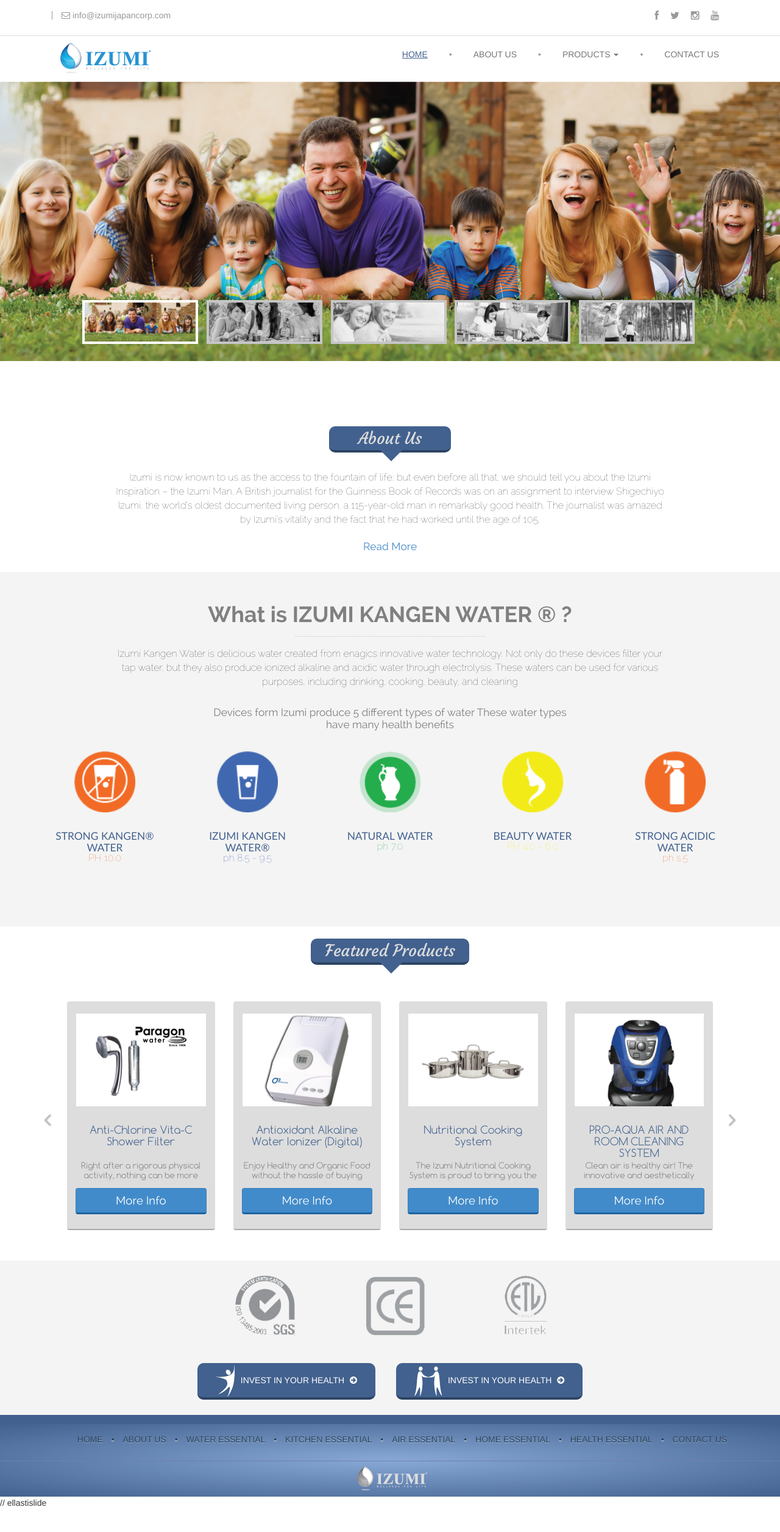
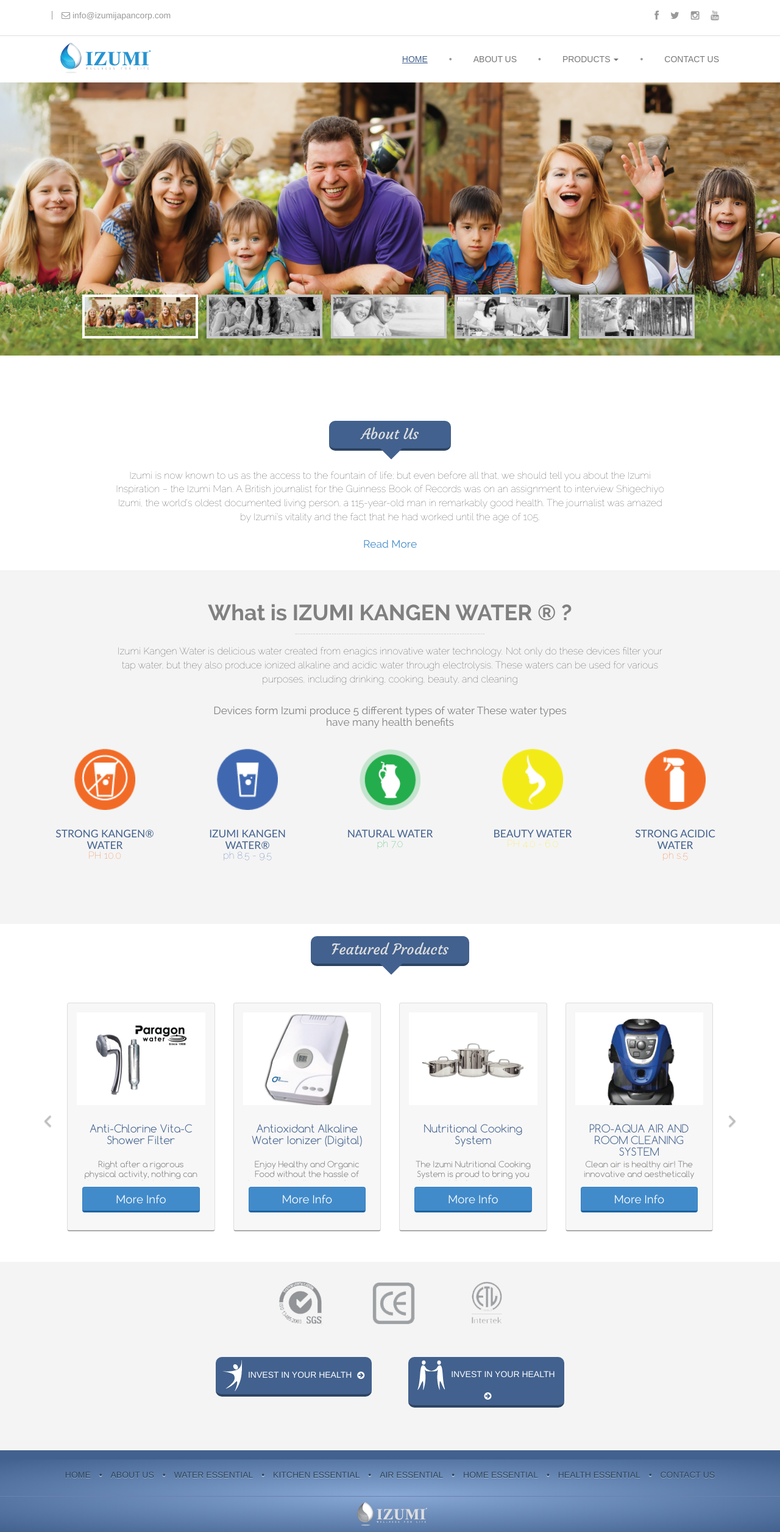
Before and after one commit to mhoypalaboi23/mhoy, a PHP site: page / in a window 1280 px wide. Shown: the whole page at 61% size. Before the commit the page ends 2470 px from the top, so only its background shows below. Run offline with PHP 8.4, Linux system fonts and the light colour scheme; some libraries are stand-ins or nearby versions.

Commit message:
modify css and php

```diff
--- a/assets/css/main.css
+++ b/assets/css/main.css
@@ -26,7 +26,11 @@
   font-family: 'Comfortaa-regular';
   src: url(../fonts/Comfortaa-Regular.ttf);
 }
+@import url(http://fonts.googleapis.com/css?family=Varela+Round);
 
+body {
+  overflow-x: hidden;
+}
 /* carousel */
 .media-carousel
 {
@@ -72,15 +76,20 @@
   bottom: 0px;
   margin-right: -19px;
 }
+/*Translate*/
+/*.skiptranslate {
+display: none;
+}*/
 /* Changes the colour of the indicators */
 .media-carousel .carousel-indicators li
 {
   background: #c0c0c0;
 }
 .thumbnail {
-  background: #DDDDDD !important;
+  background: #F7F7F7 !important;
   border-bottom: 2px solid rgba(170, 170, 170, 1);
   padding-bottom: 15px;
+  position: relative;
 }
 .thumbnail h3 {
  font-family: 'Comfortaa-Light';
@@ -113,21 +122,23 @@
 }
 .thumb-img
 {
-  max-width: 230px;
-  max-height: 152px;
-  overflow: hidden;
-  margin-left: 10px;
-  margin-right: 10px;
-  margin-top: 15px;
+
+  height: 152px;
+  position: relative;
   background: white;
 }
 .thumb-img img {
   height: 152px;
   display: block;
   margin: auto;
+    overflow: hidden;
+  position: absolute;
+  left: 0;
+  right: 0;
 }
 #media .thumbnail {
   height: 375px;
+  padding: 15px !Important;
 }
 .multi-products .thumbnail img
 {
@@ -214,6 +225,13 @@ select.form-control {
 .main-nav .navbar-default  {
   background: none;
   border: none;
+ font-family: 'Varela Round', sans-serif;
+}
+.navbar {
+  margin: 0;
+}
+.container-fluid {
+  padding: 13px 15px;
 }
 .main-nav .navbar-nav > li  {
   padding-left: 20px;
@@ -251,7 +269,7 @@ select.form-control {
   color: #999999;
 }
 .nav-wrapper {
-  padding-top: 5px;
+
 }
 .main-nav .nav {
   float: right;
@@ -275,6 +293,7 @@ select.form-control {
   position: relative;
   top: -100px;
 }
+
 .list-inline {
   text-align: center;
 }
@@ -297,7 +316,8 @@ select.form-control {
   color: #DDDDDD;
   padding-top: 5px;
   padding-bottom: 5px;
-  font-size: 20pt;
+  font-size: 18pt;
+line-height: 35px;
   margin-bottom: 0;
   text-shadow: rgba(45, 68, 99, 1);
 }
@@ -398,9 +418,7 @@ select.form-control {
   background: none !important;
   border: none;
 }
-.ikw .col-md-2 {
-  width: 20%;
-}
+
 .ikw .caption h3, p {
   text-align: center;
   text-transform: uppercase;
@@ -435,28 +453,31 @@ select.form-control {
 .certi-logos img {
   display: block;
   margin: auto;
+  width: 100%;
+  max-width: 400px;
+padding-top: 15px;
 }
 .certificates  {
   background: none repeat scroll 0% 0% #F4F4F4;
-  padding-bottom: 30px;
+
 }
 .certificate-btn {
   text-align: center;
-  margin-top: 30px;
+  margin-top: 30px !important;
+
 }
-.certificate-btn a:first-child {
-  margin-right: 30px;
+
+.certificate-btn {
+
 }
 .certificate-btn a {
   background: #42618E;
-  padding-left: 30px;
-  padding-right: 30px;
-  padding-top: 20px;
-  padding-bottom: 20px;
+  padding: 5px 10px;
+display: block;
   color: white;
   border-radius: 10px;
-  width: 500px;
   border-bottom: 4px solid #2D4463;
+  margin: 10px 15px;
 }
 .certificate-btn a i {
   padding-left: 5px;
@@ -466,6 +487,7 @@ select.form-control {
 }
 footer {
   border-top: 15px solid #42618E;
+  margin-top: 60px;
   background: rgba(149,159,173,1);
   background: -moz-radial-gradient(center, ellipse cover, #88A8D5 0%, #42618E 100%) repeat scroll 0% 0% transparent;
   background: -webkit-gradient(radial, center center, 0px, center center, 100%, , color-stop(0%, rgba(149,159,173,1)), color-stop(100%, rgba(66,97,142,1)));
@@ -478,6 +500,7 @@ footer {
 .footer ul {
   text-align: center;
   list-style: none;
+  padding-left: 0;
 }
 .footer ul li a {
   color: #284159;
@@ -641,3 +664,17 @@ textarea.form-control {
   color: gray;
 }
 /*end my style*/
+@media all and (min-width: 768px)  {
+.ikw .col-md-2 {
+  width: 20%;
+}
+.certificate-btn {
+width: 47%;
+margin: auto;
+}
+}
+@media all and (max-width: 767px)   {
+#slider-thumbs .list-inline {
+  display: none;
+}
+}
--- a/index.php
+++ b/index.php
@@ -12,7 +12,7 @@
 	<!-- Your Content -->
 	<div id="container">
 		<!-- main slider carousel -->
-		<div class="row">
+		<div class="">
 			<div id="slider">
 
 				<div id="carousel-bounding-box">
@@ -227,13 +227,22 @@
 			</div>
 		</div>
 	</div>
-	<div class="certificates row">
+	<div class="certificates ">
 		<div class="certi-logos">
 			<img src="assets/img/certificates.png" alt="">
 		</div>
 		<div class="certificate-btn">
-			<a href="contact-us.php"><img src="assets/img/char-1.png" alt=""><span key="invest" class="tr">INVEST IN YOUR HEALTH</span> <i class="fa fa-arrow-circle-right"></i></a>
-			<a href="contact-us.php"><img src="assets/img/char-2.png" alt=""><span key="invest" class="tr">INVEST IN YOUR HEALTH</span> <i class="fa fa-arrow-circle-right"></i></a>
+		<div class="">
+		<div class="row">
+			<div class="col-md-6">
+				<a href="contact-us.php"><img src="assets/img/char-1.png" alt=""><span key="invest" class="tr">INVEST IN YOUR HEALTH</span> <i class="fa fa-arrow-circle-right"></i></a>
+			</div><!-- 6cols -->
+			<div class="col-md-6">
+				<a href="contact-us.php"><img src="assets/img/char-2.png" alt=""><span key="invest" class="tr">INVEST IN YOUR HEALTH</span> <i class="fa fa-arrow-circle-right"></i></a>
+			</div><!-- 6cols -->
+		</div><!-- row -->
+
+
 		</div>
 	</div>
 
--- a/layout/script-link.php
+++ b/layout/script-link.php
@@ -4,7 +4,7 @@
 <script src='assets/js/main.js' type='text/javascript'></script>
 <script src='assets/js/carousel-with-thumb.js' type='text/javascript'></script>
 
-// ellastislide
+
 <script type='text/javascript' src='assets/js/jquerypp.custom.js'></script>
 <script type='text/javascript' src='assets/js/jquery.elastislide.js'></script>
 
```
Also changed, not shown: 2 other files.
